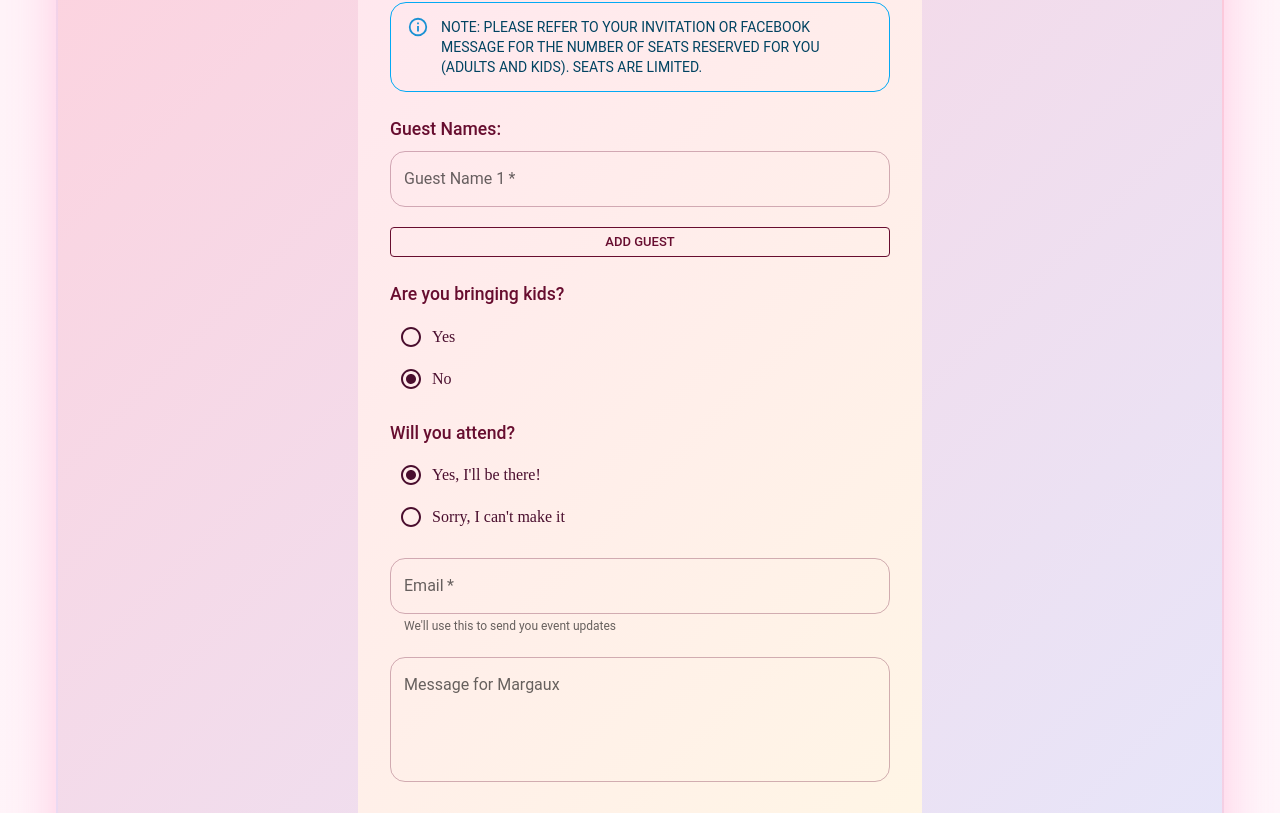
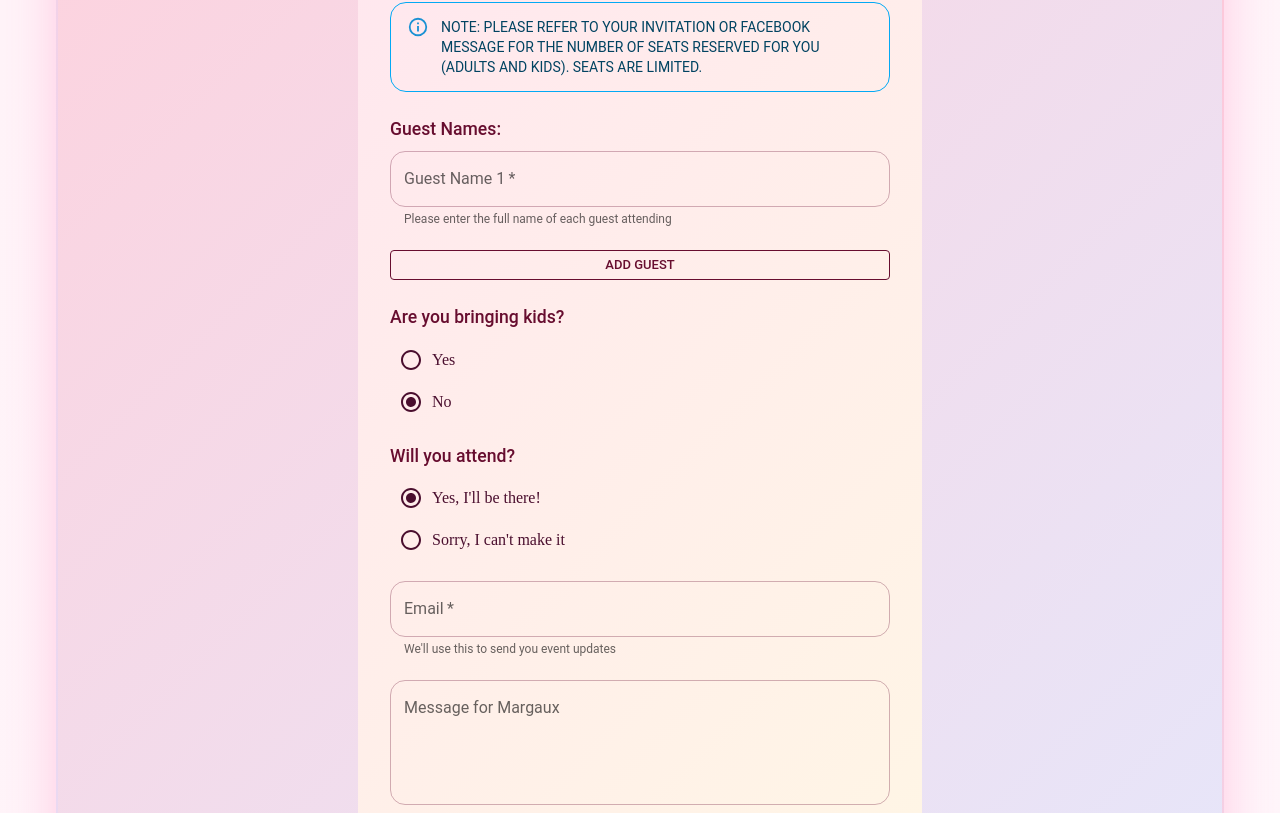
Before and after one commit to aesmm00/margaux-invitation, a React (Create React App) app: page / in a window 1280 px wide. Shown: the part 3387-4200 px from the top of the page. Built offline with nearby package versions, Linux system fonts and the light colour scheme; a web font is replaced by a local one.

Commit message:
feat: Add helper text to RSVP form fields for improved user guidance

```diff
--- a/src/components/RSVP.js
+++ b/src/components/RSVP.js
@@ -205,6 +205,7 @@ const RSVP = () => {
                         value={name}
                         onChange={(e) => dispatch(updateField({ field: 'adultNames', value: e.target.value, index }))}
                         required
+                        helperText="Please enter the full name of each guest attending"
                       />
                     </Box>
 
@@ -275,6 +276,7 @@ const RSVP = () => {
                         label={`Kid Name ${index + 1}`}
                         value={name}
                         onChange={(e) => dispatch(updateField({ field: 'kidNames', value: e.target.value, index }))}
+                        helperText="Please enter the full name of each child attending"
                       />
                     </Grid>
 
```
